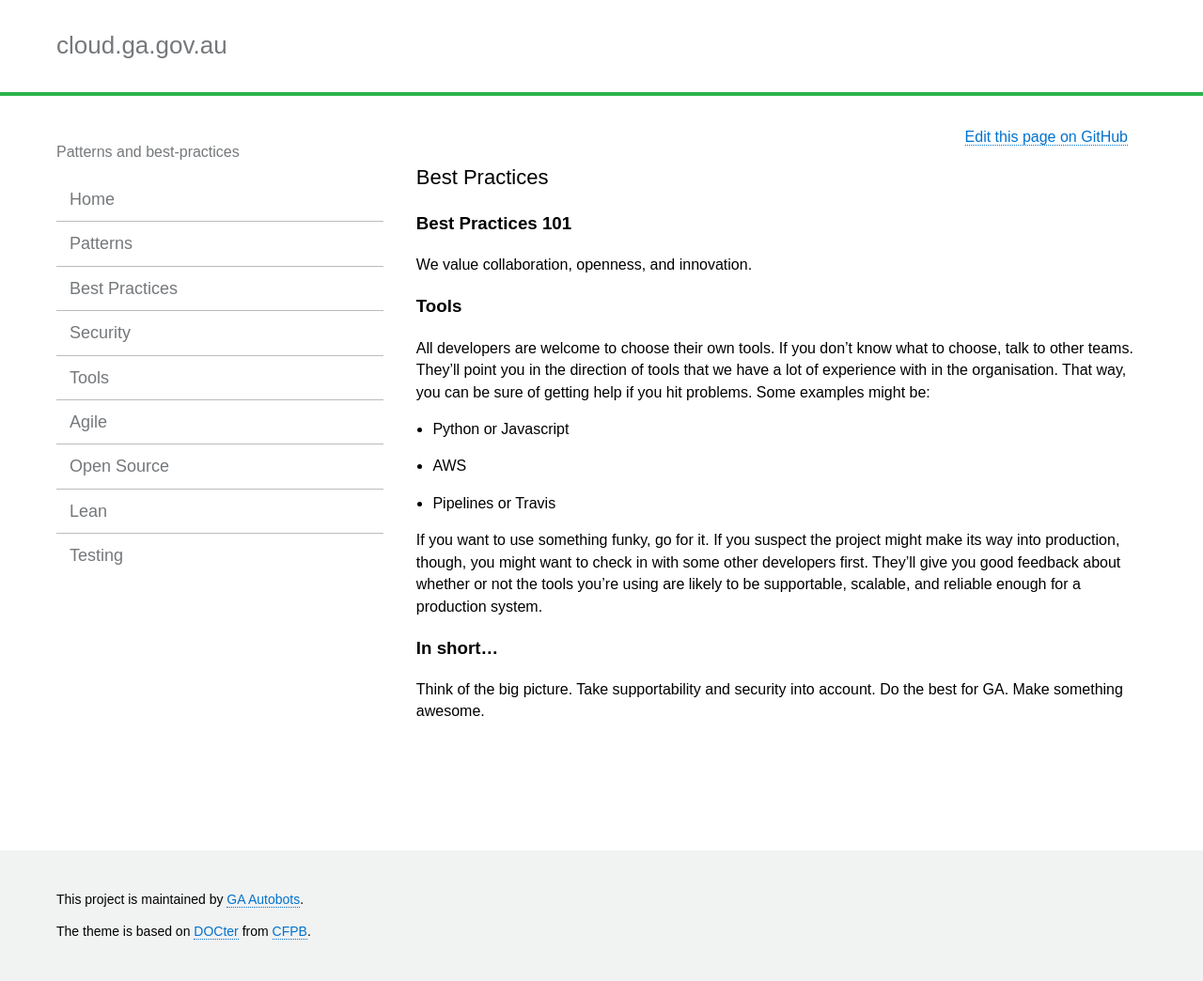
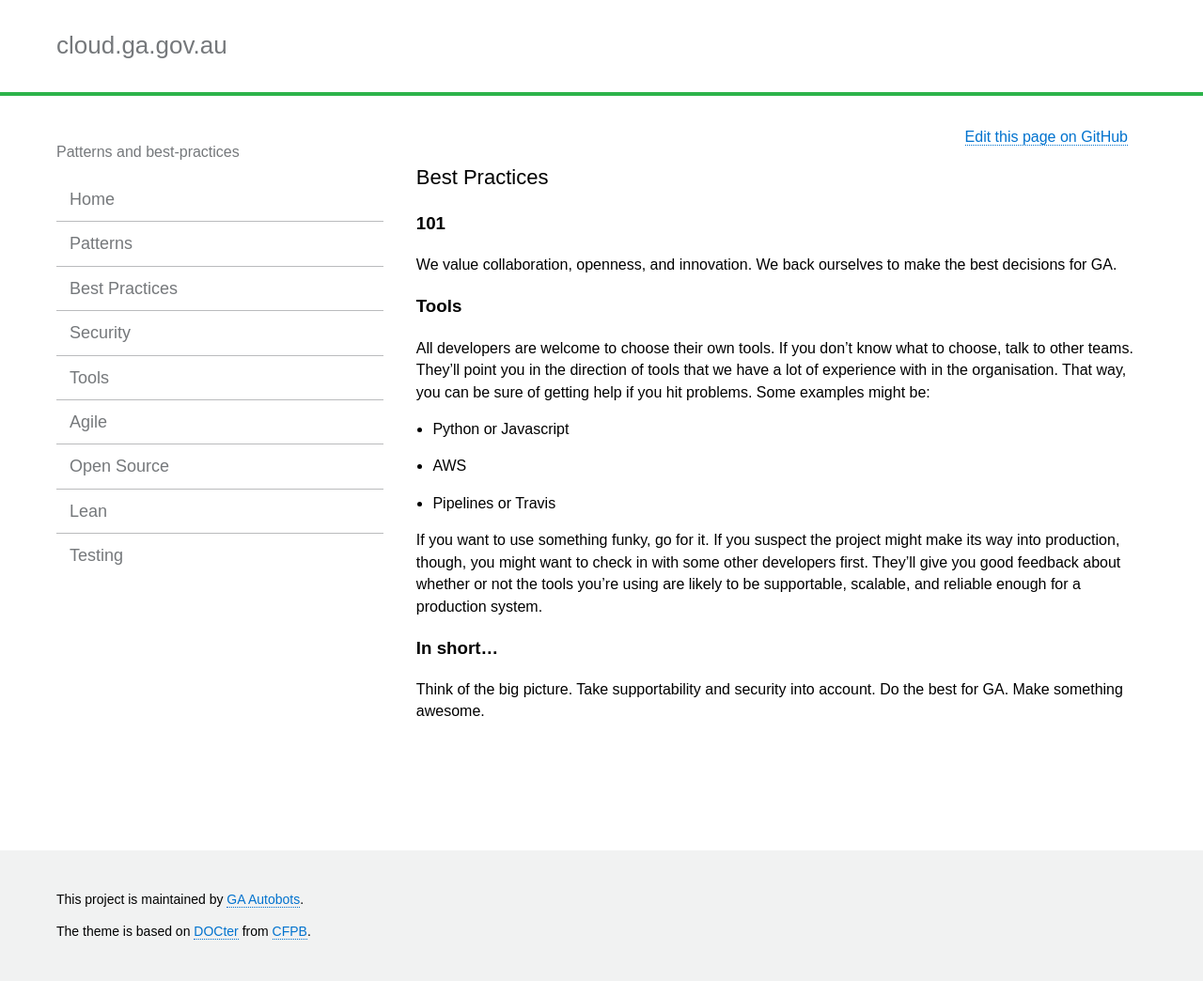
Before and after one commit to GeoscienceAustralia/cloud, a Jekyll site: the page built from docs/_pages/best_practices_index.md, in a window 1280 px wide. Shown: the whole page at 94% size. Built offline with Jekyll 4.4.1, drawn with Linux system fonts in a browser that asks for light colours.

Commit message:
Update 101

```diff
--- a/docs/_pages/best_practices_index.md
+++ b/docs/_pages/best_practices_index.md
@@ -4,9 +4,9 @@ layout: page
 permalink: best_practices_index.html
 ---
 
-### Best Practices 101
+### 101
 
-We value collaboration, openness, and innovation.
+We value collaboration, openness, and innovation. We back ourselves to make the best decisions for GA.
 
 ### Tools
 
```
